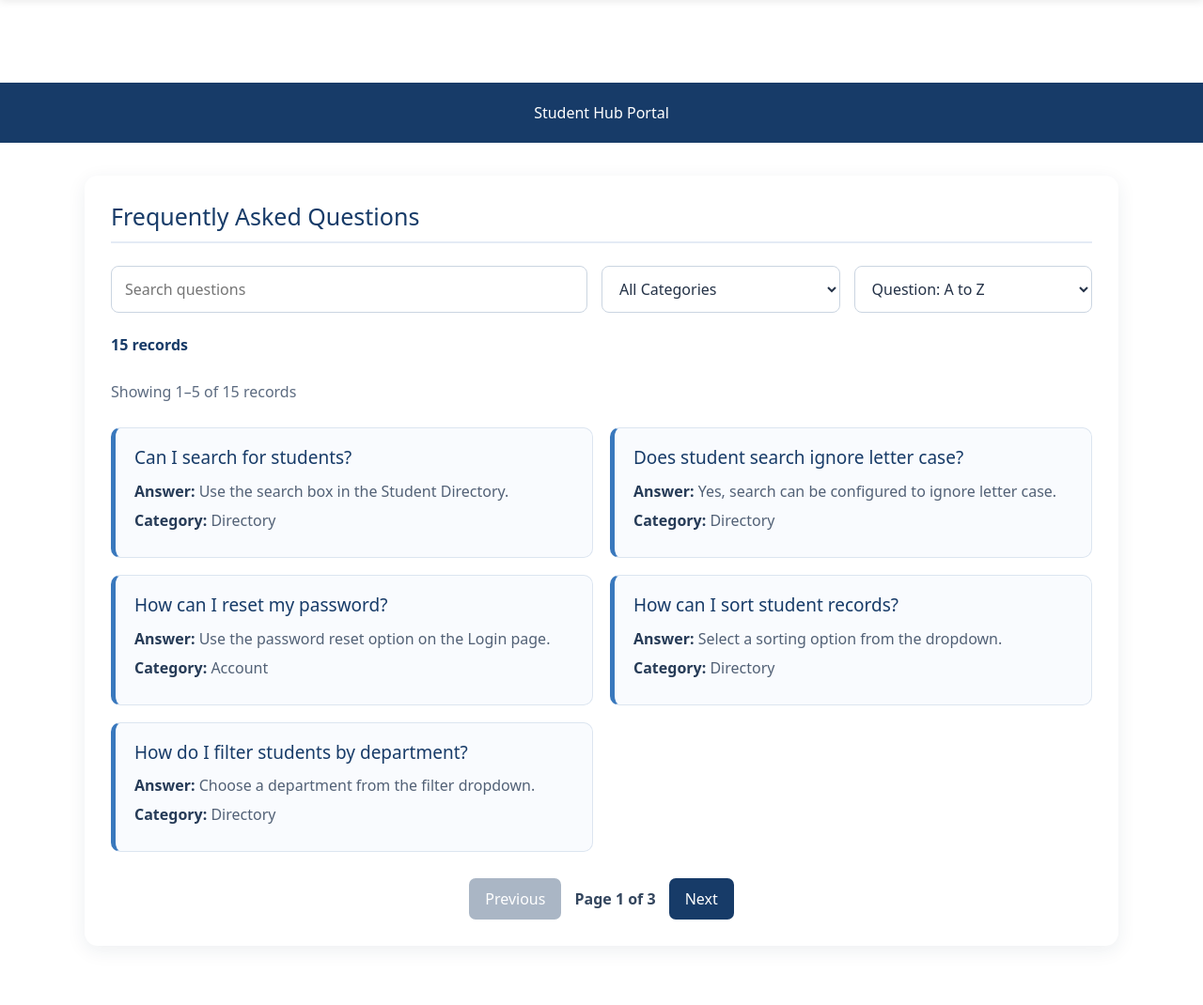
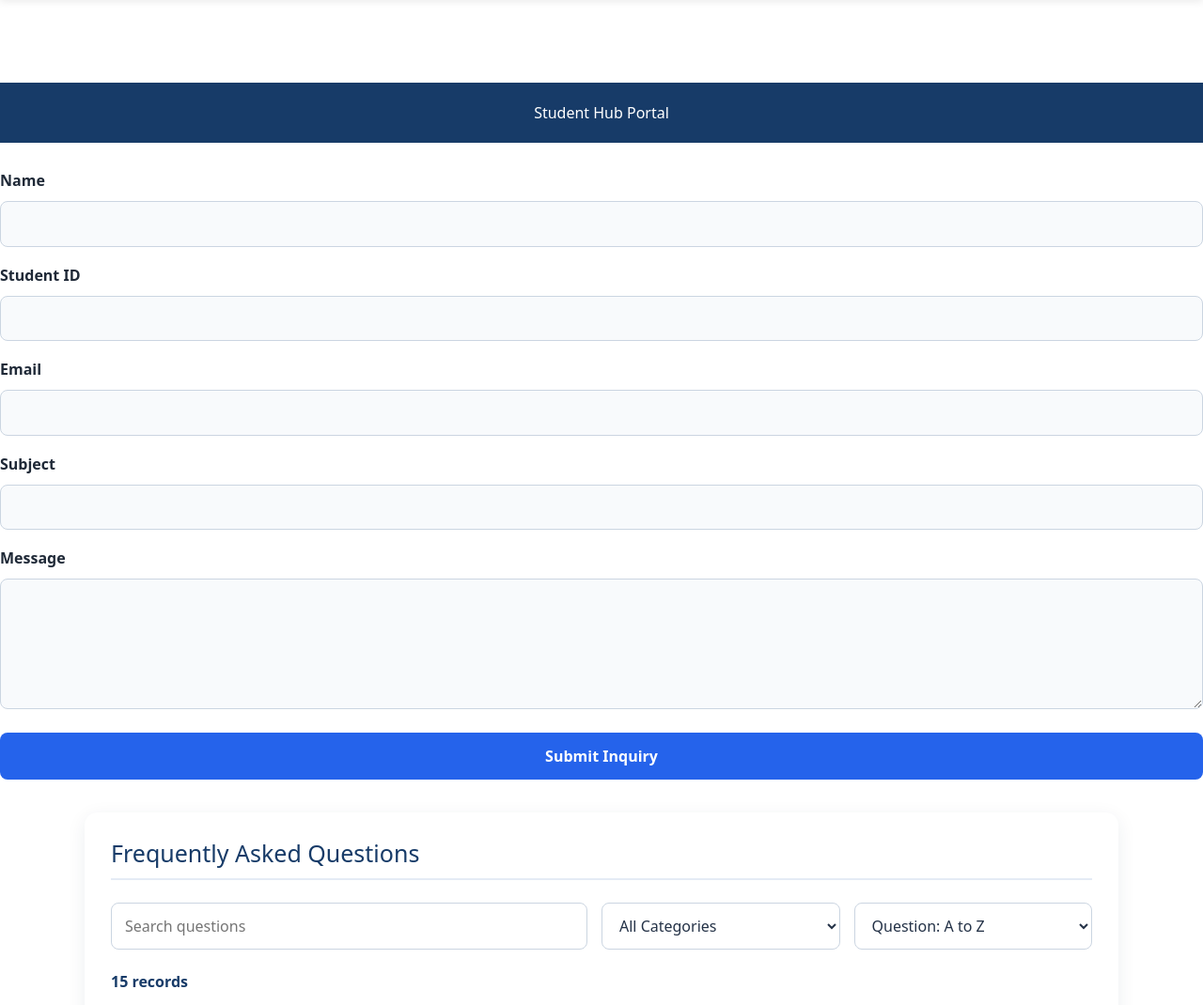
Before and after one commit to 25cs092prakruti/webdev, a PHP site: page /contactus.html in a window 1280 px wide. Shown: the part 154-1224 px from the top of the page at 94% size. Before the commit the page ends 1133 px from the top, so only its background shows below. Run offline with PHP 8.4, Linux system fonts and the light colour scheme.

Commit message:
practical 7

```diff
--- a/contactus.html
+++ b/contactus.html
@@ -1,3 +1,4 @@
+
 <!DOCTYPE html>
 <html lang="en">
 
@@ -35,6 +36,40 @@
 
     <!-- Contact Us Content -->
 
+
+
+<form action="contact.php" method="POST" id="contactForm">
+    <label for="contactName">Name</label>
+    <input type="text" id="contactName" name="name" required>
+
+    <label for="contactId">Student ID</label>
+    <input type="text" id="contactId" name="student_id" required>
+
+    <label for="contactEmail">Email</label>
+    <input type="email" id="contactEmail" name="email" required>
+
+    <label for="contactSubject">Subject</label>
+    <input type="text" id="contactSubject" name="subject" required>
+
+    <label for="contactMessage">Message</label>
+    <textarea id="contactMessage" name="message" rows="5" required></textarea>
+
+    <button type="submit">Submit Inquiry</button>
+</form>
+
+<p id="formStatus" role="status"></p>
+
+<script>
+const params = new URLSearchParams(window.location.search);
+const status = params.get("status");
+const statusElement = document.getElementById("formStatus");
+
+if (status === "success") {
+    statusElement.textContent = "Your inquiry was submitted successfully.";
+} else if (status === "error") {
+    statusElement.textContent = "Please check your details and try again.";
+}
+</script>
    <section class="panel">
         <h2>Frequently Asked Questions</h2>
 
--- a/css/profile.css
+++ b/css/profile.css
@@ -316,3 +316,139 @@ body.dark-mode .record strong {
         grid-column: auto;
     }
 }
+.success-message {
+    color: #166534;
+    background: #dcfce7;
+    padding: 12px;
+    border-radius: 6px;
+}
+
+.error-message {
+    color: #b91c1c;
+    margin: 5px 0 12px;
+    font-size: 14px;
+}
+
+main.panel form {
+    display: flex;
+    flex-direction: column;
+    gap: 10px;
+}
+
+main.panel form input,
+main.panel form textarea {
+    width: 100%;
+    padding: 10px;
+    box-sizing: border-box;
+    border: 1px solid #ccc;
+    border-radius: 5px;
+}
+
+/* Contact Inquiry Form */
+.contact-panel {
+    max-width: 650px;
+    margin: 30px auto;
+    padding: 30px;
+    background: #ffffff;
+    border-radius: 14px;
+    box-shadow: 0 5px 20px rgba(0, 0, 0, 0.08);
+    border: 1px solid #e5e7eb;
+}
+
+.contact-panel h2 {
+    text-align: center;
+    color: #1e3a8a;
+    margin-bottom: 10px;
+}
+
+.contact-panel p {
+    color: #64748b;
+    line-height: 1.6;
+}
+
+#contactForm {
+    display: flex;
+    flex-direction: column;
+    gap: 10px;
+    margin-top: 20px;
+}
+
+#contactForm label {
+    color: #1f2937;
+    font-weight: 600;
+    margin-top: 8px;
+}
+
+#contactForm input,
+#contactForm textarea {
+    width: 100%;
+    box-sizing: border-box;
+    padding: 12px 14px;
+    border: 1px solid #cbd5e1;
+    border-radius: 8px;
+    font-size: 15px;
+    font-family: Arial, sans-serif;
+    background: #f8fafc;
+    color: #111827;
+    transition: border-color 0.2s, box-shadow 0.2s;
+}
+
+#contactForm input:focus,
+#contactForm textarea:focus {
+    outline: none;
+    border-color: #2563eb;
+    box-shadow: 0 0 0 3px rgba(37, 99, 235, 0.15);
+    background: #ffffff;
+}
+
+#contactForm textarea {
+    min-height: 130px;
+    resize: vertical;
+}
+
+#contactForm button {
+    margin-top: 15px;
+    padding: 13px 18px;
+    border: none;
+    border-radius: 8px;
+    background: #2563eb;
+    color: #ffffff;
+    font-size: 16px;
+    font-weight: 600;
+    cursor: pointer;
+    transition: background 0.2s, transform 0.2s;
+}
+
+#contactForm button:hover {
+    background: #1d4ed8;
+    transform: translateY(-1px);
+}
+
+#contactForm button:focus-visible {
+    outline: 3px solid #93c5fd;
+    outline-offset: 3px;
+}
+
+/* Success and error messages */
+#formStatus {
+    margin-top: 15px;
+    font-weight: 600;
+    text-align: center;
+}
+
+#formStatus:empty {
+    display: none;
+}
+
+/* Mobile responsive */
+@media (max-width: 600px) {
+    .contact-panel {
+        margin: 20px 12px;
+        padding: 20px;
+    }
+
+    #contactForm input,
+    #contactForm textarea {
+        font-size: 16px;
+    }
+}
--- a/data/faqs.json
+++ b/data/faqs.json
@@ -1,4 +1,3 @@
-
 [
   {
     "id": 1,
--- a/studentdashboard.html
+++ b/studentdashboard.html
@@ -112,7 +112,7 @@
 <div class="dashboard-box">
 <h3>Contact</h3>
 <p>Contact Student Hub</p>
-<a href="contactus.html">Open</a>
+<a href="contactus.php">Open</a>
 </div>
 
 </div>
```
Also changed, not shown: contact.php (added, +86 -0 lines), storage/contact-submissions.csv (added).
